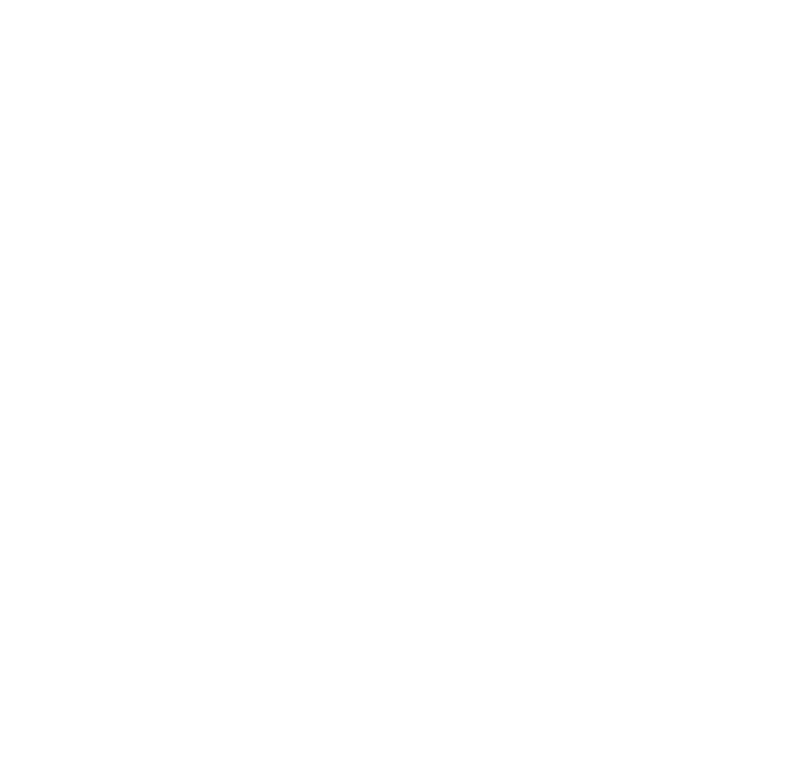
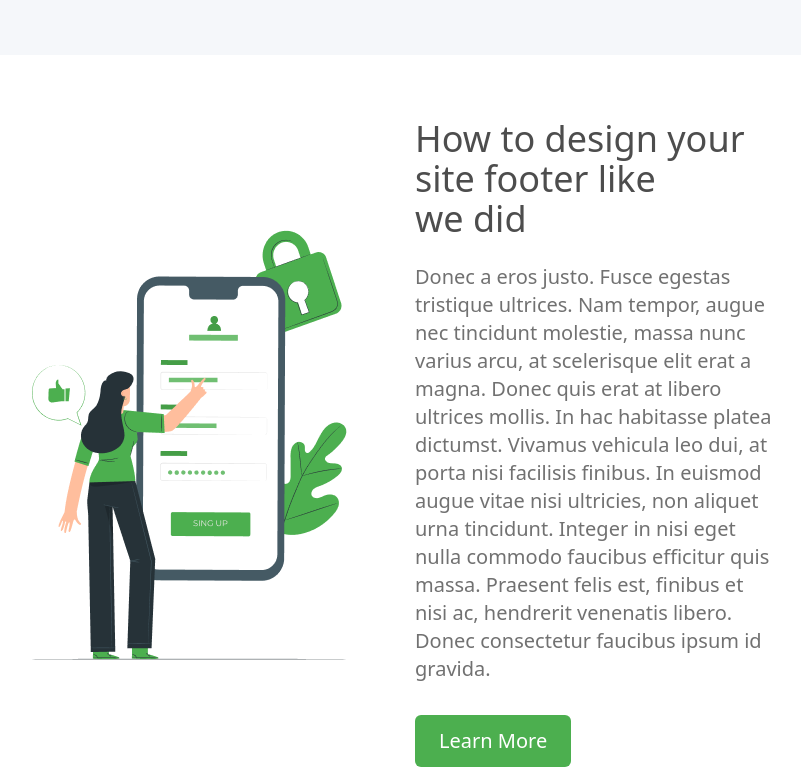
Before and after one commit to ItzVakko/Nexcent-Landing-Page, a React (Vite) app: page / in a window 1280 px wide. Shown: the part 2465-3232 px from the top of the page, without its empty margins (267-1068 px from the left). Before the commit the page ends 2408 px from the top, so only its background shows below. Built offline with nearby package versions, Linux system fonts and the light colour scheme.

Commit message:
Added learn design section

```diff
--- a/src/App.jsx
+++ b/src/App.jsx
@@ -2,6 +2,7 @@
 import BusinessStats from "./Components/BusinessStats/BusinessStats";
 import ComSystem from "./Components/CommunitySystem/ComSystem";
 import HeaderInfo from "./Components/HeaderInfo/HeaderInfo";
+import LearnDesign from "./Components/LearnDesign/LearnDesign";
 import NavBar from "./Components/NavBar/NavBar";
 import OurClients from "./Components/OurClients/OurClients";
 import PixelGrade from "./Components/PixelGrade/PixelGrade";
@@ -19,6 +20,7 @@
         <ComSystem />
         <PixelGrade />
         <BusinessStats />
+        <LearnDesign />
       </main>
     </>
   );
--- a/src/Components/BusinessStats/BusinessStats.jsx
+++ b/src/Components/BusinessStats/BusinessStats.jsx
@@ -6,7 +6,7 @@
 
 const BusinessStats = () => {
   return (
-    <div className="bg-Silver w-full h-72 px-60 py-16 flex justify-between items-center">
+    <div className="bg-Silver w-full h-72 px-60 mt-28 py-16 flex justify-between items-center">
       <div>
         <h2 className="text-4xl font-medium text-TitleGray">
           Helping a local
--- /dev/null
+++ b/src/Components/LearnDesign/LearnDesign.jsx
@@ -0,0 +1,37 @@
+import React from "react";
+import LearnDesignIllustration from "../../assets/images/LearnDesignIllustration.png";
+
+const LearnDesign = () => {
+  return (
+    <div className="px-60 mt-16 flex justify-between items-center">
+      <img
+        src={LearnDesignIllustration}
+        alt="Learn Design Illustration"
+        className="w-[550px] h-auto"
+      />
+
+      <div className="max-w-[800px]">
+        <h2 className="text-4xl font-medium text-TitleGray">
+          How to design your site footer like
+          <br />
+          we did
+        </h2>
+        <p className="text-xl text-TextGray mt-6">
+          Donec a eros justo. Fusce egestas tristique ultrices. Nam tempor,
+          augue nec tincidunt molestie, massa nunc varius arcu, at scelerisque
+          elit erat a magna. Donec quis erat at libero ultrices mollis. In hac
+          habitasse platea dictumst. Vivamus vehicula leo dui, at porta nisi
+          facilisis finibus. In euismod augue vitae nisi ultricies, non aliquet
+          urna tincidunt. Integer in nisi eget nulla commodo faucibus efficitur
+          quis massa. Praesent felis est, finibus et nisi ac, hendrerit
+          venenatis libero. Donec consectetur faucibus ipsum id gravida.
+        </p>
+        <button className="text-xl bg-PrimaryGreen text-white py-3 px-6 rounded-md mt-8">
+          Learn More
+        </button>
+      </div>
+    </div>
+  );
+};
+
+export default LearnDesign;
```
Also changed, not shown: src/assets/images/LearnDesignIllustration.png (added).
